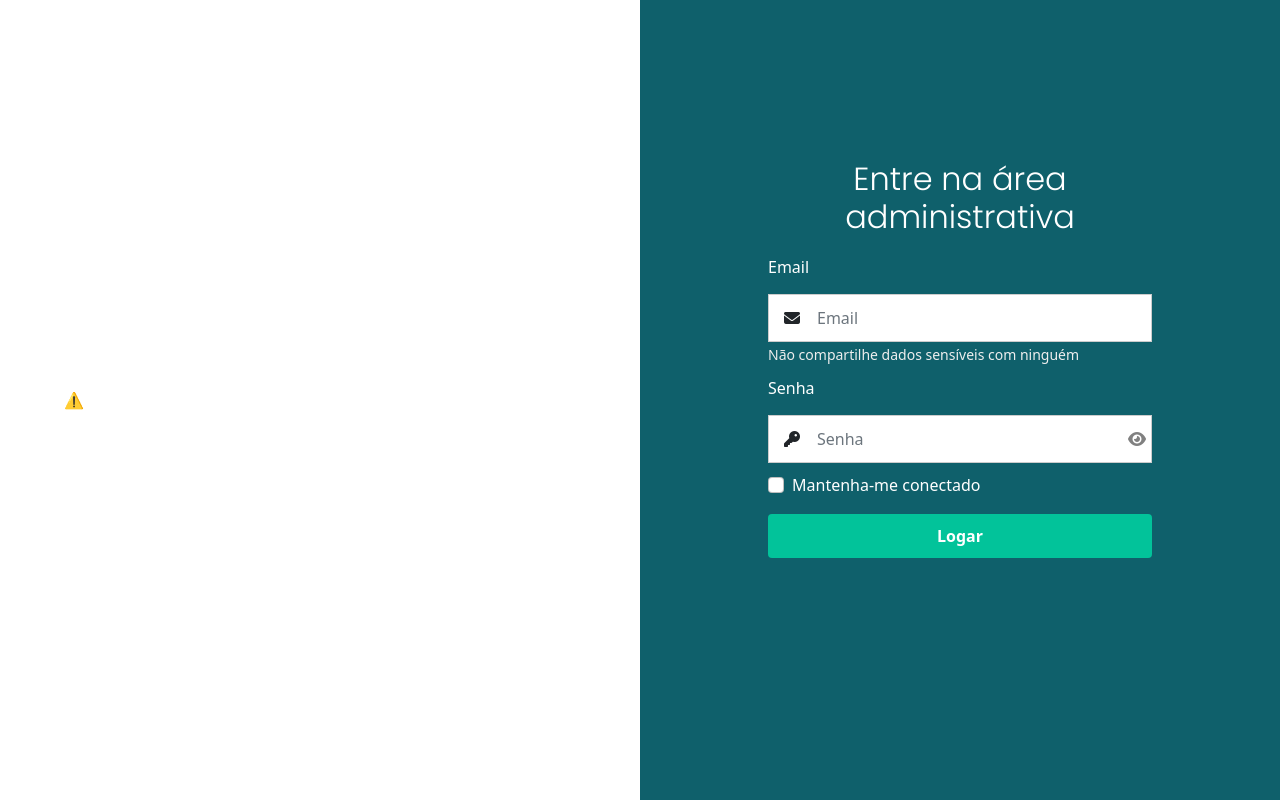
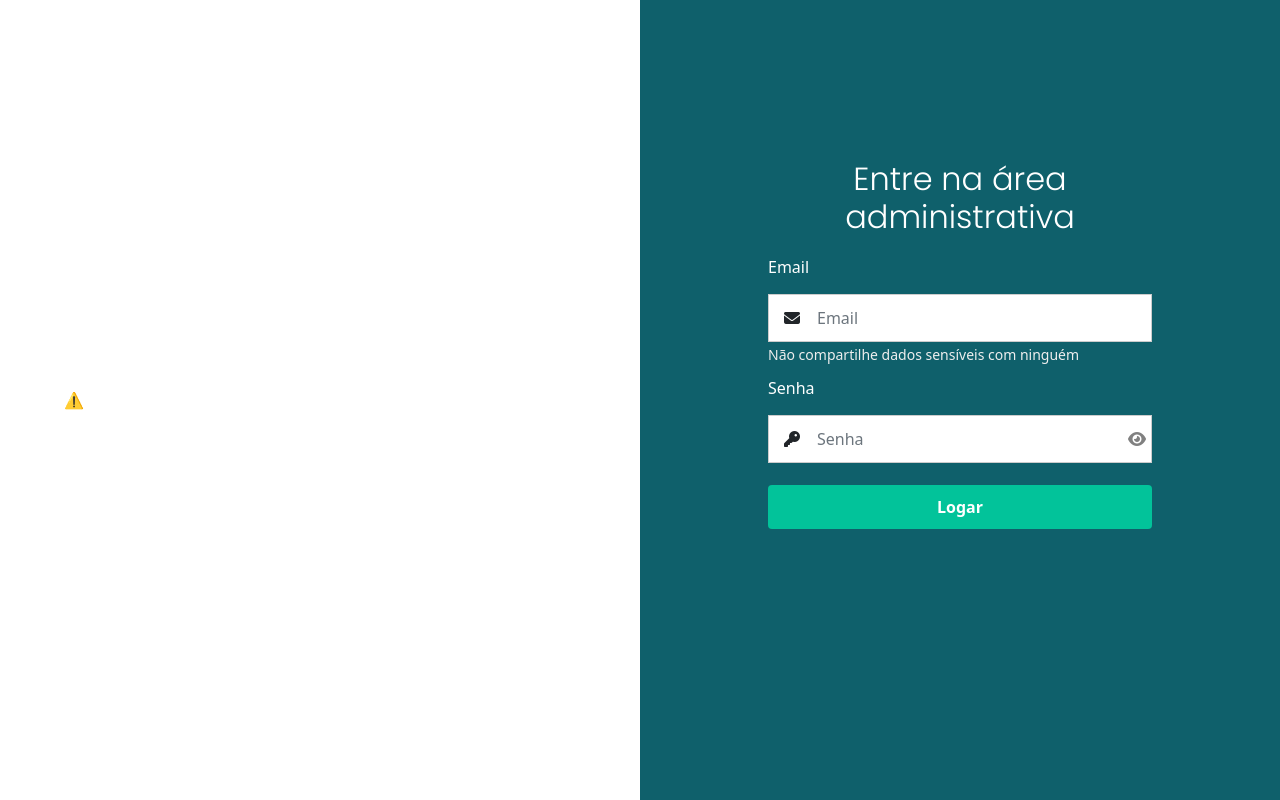
Before and after one commit to gabriellac2002/Artella, a PHP site: page /app/views/site/login.html in a window 1280 px wide. Run offline with PHP 8.4, Linux system fonts and the light colour scheme; some libraries are stand-ins or nearby versions.

Commit message:
Removendo 'Mantenha-me connectado

```diff
--- a/app/views/site/login.html
+++ b/app/views/site/login.html
@@ -42,10 +42,6 @@
           </div>
           <small class="message form-text"></small>
         </div>
-        <div class="form-check">
-          <input style="accent-color: #051d40;" type="checkbox" class="form-check-input" id="exampleCheck1">
-          <label class="form-check-label label-checkbox" for="exampleCheck1">Mantenha-me conectado</label>
-        </div>
         <button style="background-color: #051d40; font-weight: bold;" type="submit" class="btn btn-primary">Logar</button>
       </form>
     </section>
--- a/public/css/loginStyle.css
+++ b/public/css/loginStyle.css
@@ -49,7 +49,7 @@ small {
 }
 
 button {
-  margin-top: 10px;
+  margin-top: 22px;
   color: white;
   background-color: #02C39A !important;
   font-weight: bold;
```
